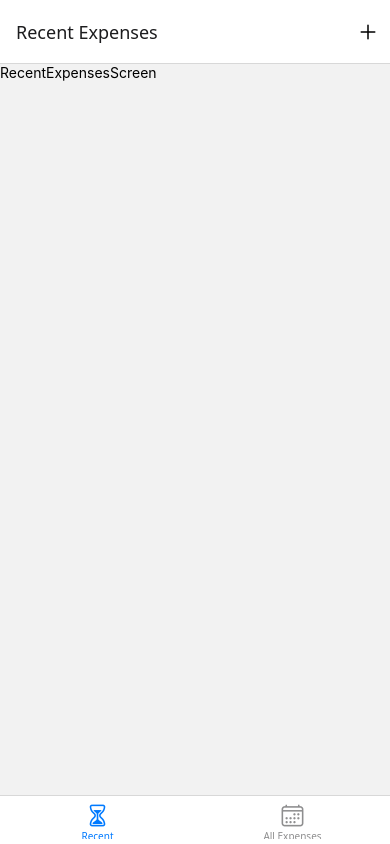
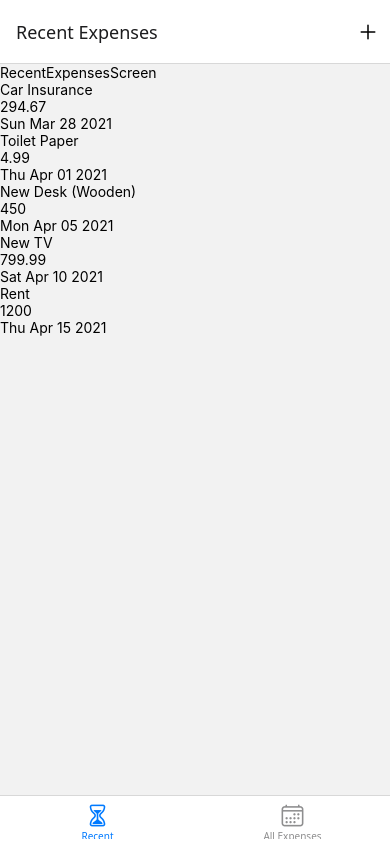
Before and after one commit to Badi1298/RN-Expense-Tracker, a React Native app: screen /RecentExpenses in a window 390 px wide. Built offline with nearby package versions, Linux system fonts and the light colour scheme.

Commit message:
Add expenses data and display in RecentExpensesScreen

```diff
--- /dev/null
+++ b/data/expenses.ts
@@ -0,0 +1,32 @@
+export const expenses = [
+    {
+        id: 1,
+        title: 'Car Insurance',
+        amount: 294.67,
+        date: new Date(2021, 2, 28),
+    },
+    {
+        id: 2,
+        title: 'Toilet Paper',
+        amount: 4.99,
+        date: new Date(2021, 3, 1),
+    },
+    {
+        id: 3,
+        title: 'New Desk (Wooden)',
+        amount: 450,
+        date: new Date(2021, 3, 5),
+    },
+    {
+        id: 4,
+        title: 'New TV',
+        amount: 799.99,
+        date: new Date(2021, 3, 10),
+    },
+    {
+        id: 5,
+        title: 'Rent',
+        amount: 1200,
+        date: new Date(2021, 3, 15),
+    },
+];
--- a/screens/RecentExpensesScreen.tsx
+++ b/screens/RecentExpensesScreen.tsx
@@ -1,9 +1,19 @@
+import React, { useState } from 'react';
 import { BottomTabScreenProps } from '@react-navigation/bottom-tabs';
-import React, { useState } from 'react';
-import { View, Text, Modal, StyleSheet, Pressable } from 'react-native';
+import {
+    View,
+    Text,
+    Modal,
+    StyleSheet,
+    Pressable,
+    FlatList,
+} from 'react-native';
+
 import { RootTabParamsList } from '../navigation/RootBottomTabs';
 
 import { Ionicons } from '@expo/vector-icons';
+
+import { expenses } from '../data/expenses';
 
 type Props = BottomTabScreenProps<RootTabParamsList, 'RecentExpenses'>;
 
@@ -25,7 +35,18 @@
     return (
         <View>
             <Text>RecentExpensesScreen</Text>
-            <Modal animationType="slide" transparent={true} visible={showModal}>
+            <FlatList
+                data={expenses}
+                renderItem={({ item }) => (
+                    <View>
+                        <Text>{item.title}</Text>
+                        <Text>{item.amount}</Text>
+                        <Text>{item.date.toDateString()}</Text>
+                    </View>
+                )}
+                keyExtractor={(item) => item.id.toString()}
+            />
+            <Modal animationType="fade" transparent={true} visible={showModal}>
                 <View style={styles.centeredView}>
                     <View style={styles.modalView}>
                         <Text style={styles.modalText}>Hello World!</Text>
```
